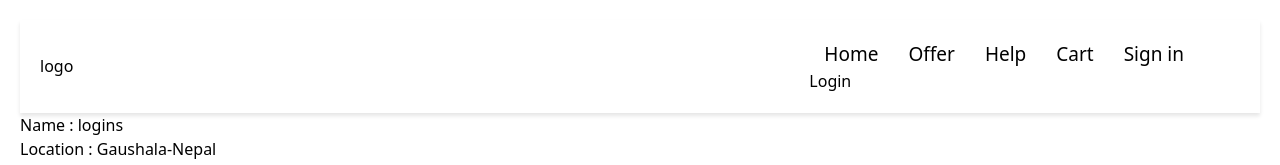
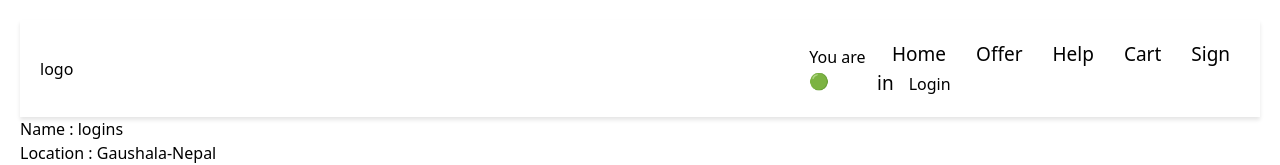
Before and after one commit to Suniel1921/Namaste-Food, a React (Vite) app: page / in a window 1280 px wide. Shown: the top 165 px of the page. Built offline with nearby package versions, Linux system fonts and the light colour scheme; no server answers.

Commit message:
added online offline features

```diff
--- a/src/components/navbar/Navbar.jsx
+++ b/src/components/navbar/Navbar.jsx
@@ -2,15 +2,22 @@ import React, { useState } from 'react'
 import { } from 'react'
 import { NavLink } from 'react-router-dom'
 import "../navbar/navbar.css"
+import useOnlineStatus from '../../utils/useOnlineStatus'
 
 const Navbar = () => {
     const [loginBtn, setLoginBtn] = useState('Login');
+
+    const onlineStatus = useOnlineStatus();
+
     return (
         <>
             <section className='header'>
             <div className='navbar'>
                 <div><h3 className='logo'>logo</h3></div>
                 <div className='navlinks'>
+
+                 <p> You are  {onlineStatus ? ('🟢') : ('🔴')}</p>
+
                     <ul>
                         <NavLink to={'/'}>Home</NavLink>
                         <NavLink to={'/offer'}>Offer</NavLink>
@@ -19,6 +26,7 @@ const Navbar = () => {
                         <NavLink to={'/signin'}>Sign in</NavLink>
                         <button onClick={()=> { loginBtn === "Login" ? setLoginBtn('Logout') : setLoginBtn('Login')}}>{loginBtn}</button>
                     </ul>
+
                 </div>
             </div>
             </section>
```
